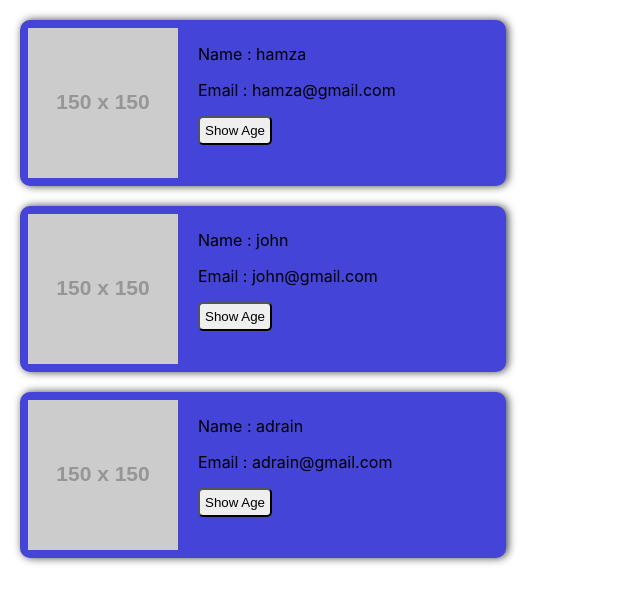
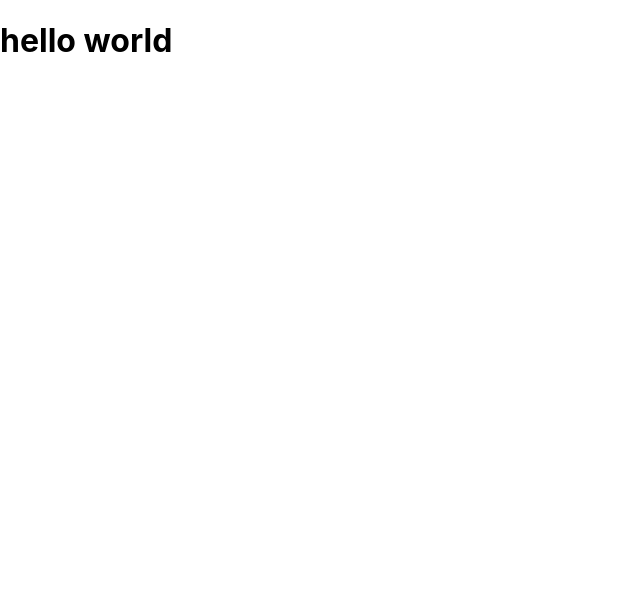
Before and after one commit to hamzazaka/crypto-react, a React (Create React App) app in the folder learn-react/: page / in a window 1280 px wide. Shown: the top 602 px of the page, without its empty margins (0-640 px from the left). Built offline with nearby package versions, Linux system fonts and the light colour scheme.

Commit message:
working on react

```diff
--- a/learn-react/src/App.js
+++ b/learn-react/src/App.js
@@ -6,11 +6,7 @@ import ContactCard from './components/ContactCard';
 function App() {
 
   return (
-    <div className="">
-        <ContactCard name='hamza' email='hamza@gmail.com' age='22'/>
-        <ContactCard name='john' email='john@gmail.com' age='42'/>
-        <ContactCard name='adrain' email='adrain@gmail.com' age='32'/>
-    </div>
+   <h1>hello world</h1>
   );
 }
 
```
